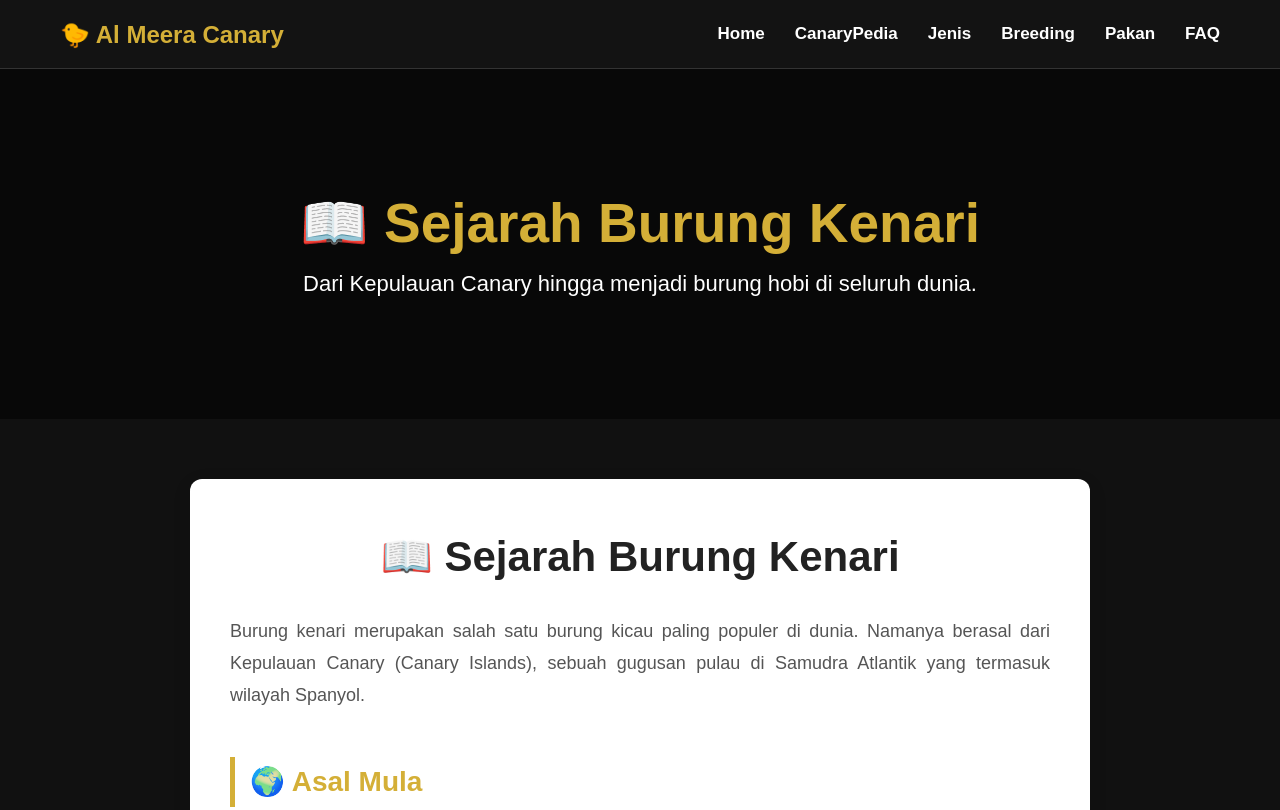
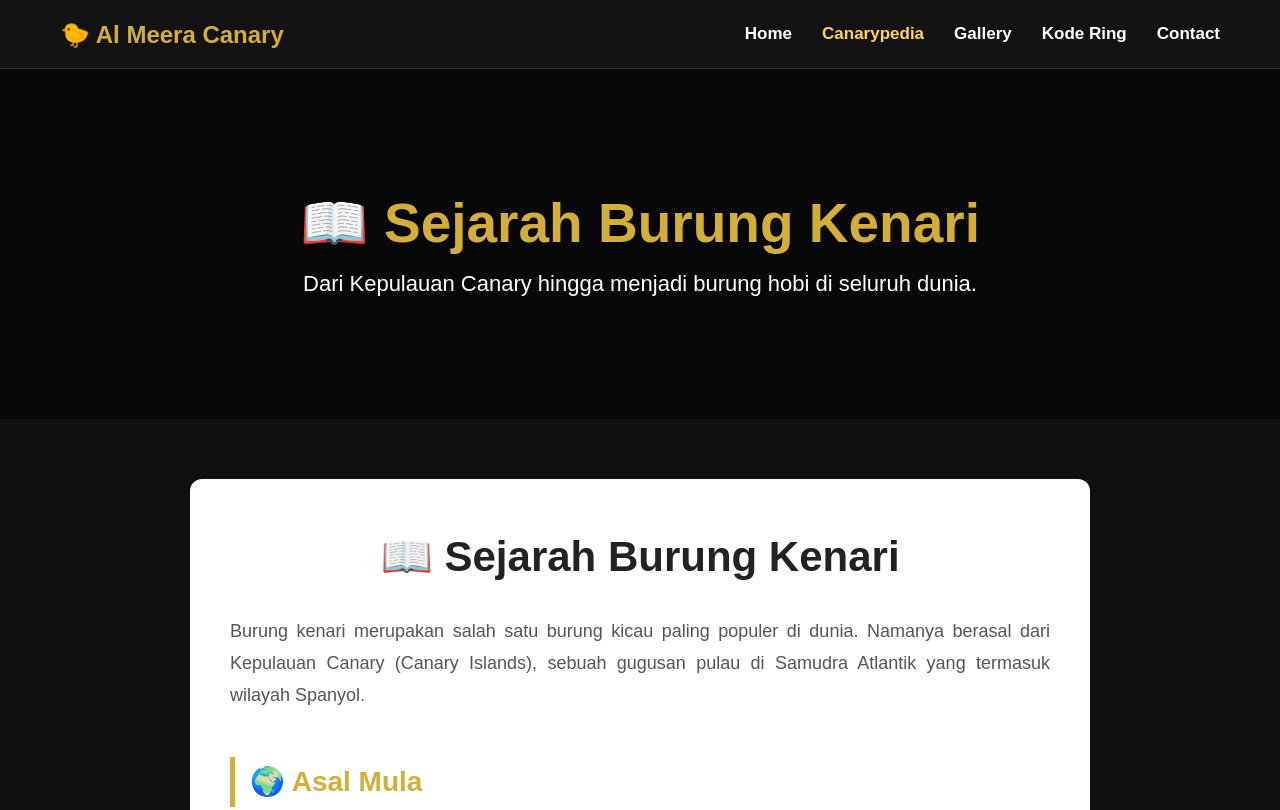
Before and after one commit to Almeeracanary/almeeracanary.github.io, a plain HTML site: page canarypedia/sejarah.html in a window 1280 px wide. Shown: the top 810 px of the page. Drawn offline with Linux system fonts and the light colour scheme.

Commit message:
Update sejarah.html

```diff
--- a/canarypedia/sejarah.html
+++ b/canarypedia/sejarah.html
@@ -15,22 +15,21 @@
     <div class="logo">
         <a href="../index.html">🐤 Al Meera Canary</a>
     </div>
+ <nav>
+<ul>
 
-    <ul class="nav-links">
+<li><a href="../index.html">Home</a></li>
 
-        <li><a href="../index.html">Home</a></li>
+<li><a href="index.html" class="active">Canarypedia</a></li>
 
-        <li><a href="index.html">CanaryPedia</a></li>
+<li><a href="../gallery/index.html">Gallery</a></li>
 
-        <li><a href="jenis.html">Jenis</a></li>
+<li><a href="../kode-ring/index.html">Kode Ring</a></li>
 
-        <li><a href="breeding.html">Breeding</a></li>
+<li><a href="../contact/index.html">Contact</a></li>
 
-        <li><a href="pakan.html">Pakan</a></li>
-
-        <li><a href="faq.html">FAQ</a></li>
-
-    </ul>
+</ul>
+</nav>
 
 </nav>
 <section class="article-hero">
```
